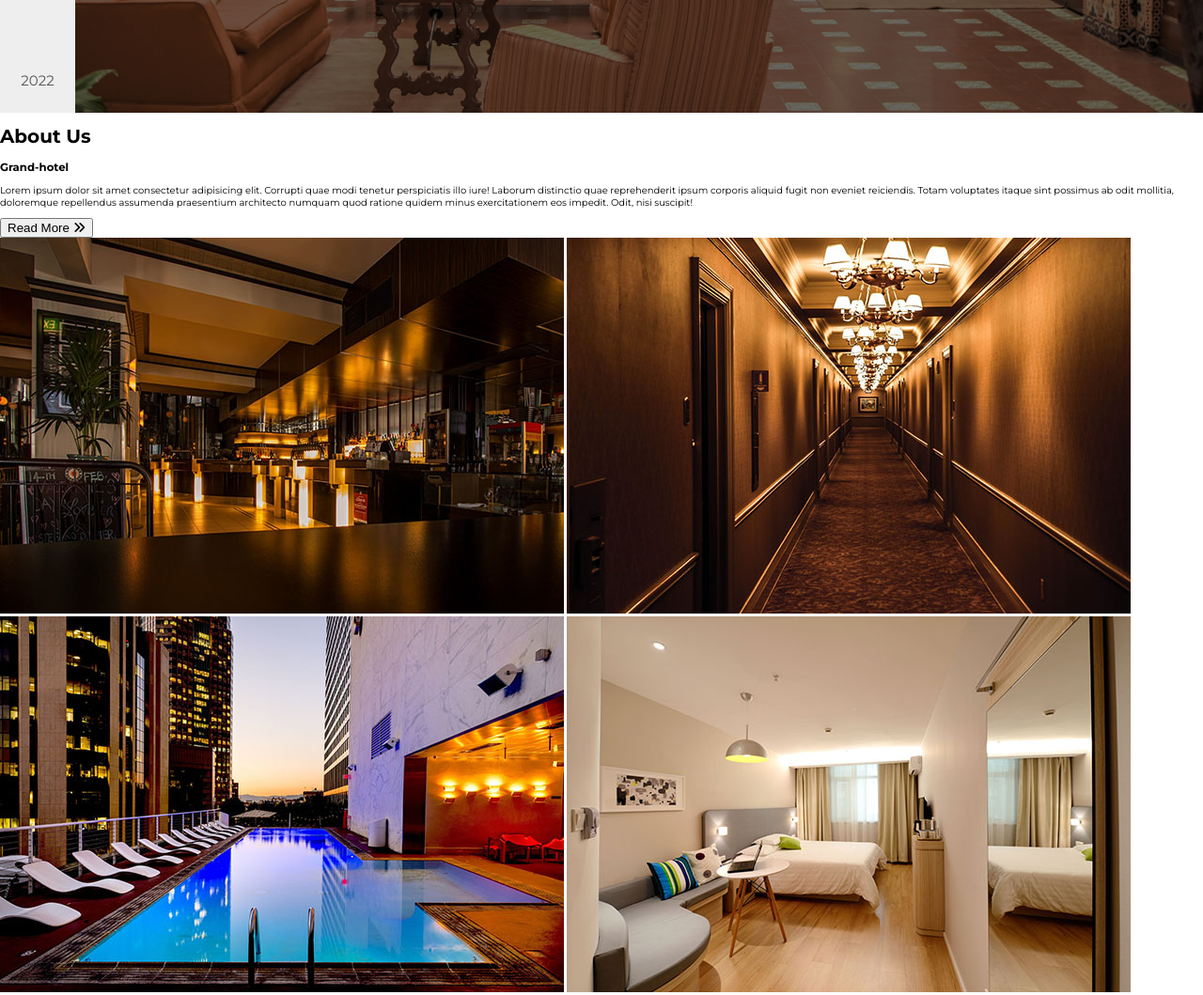
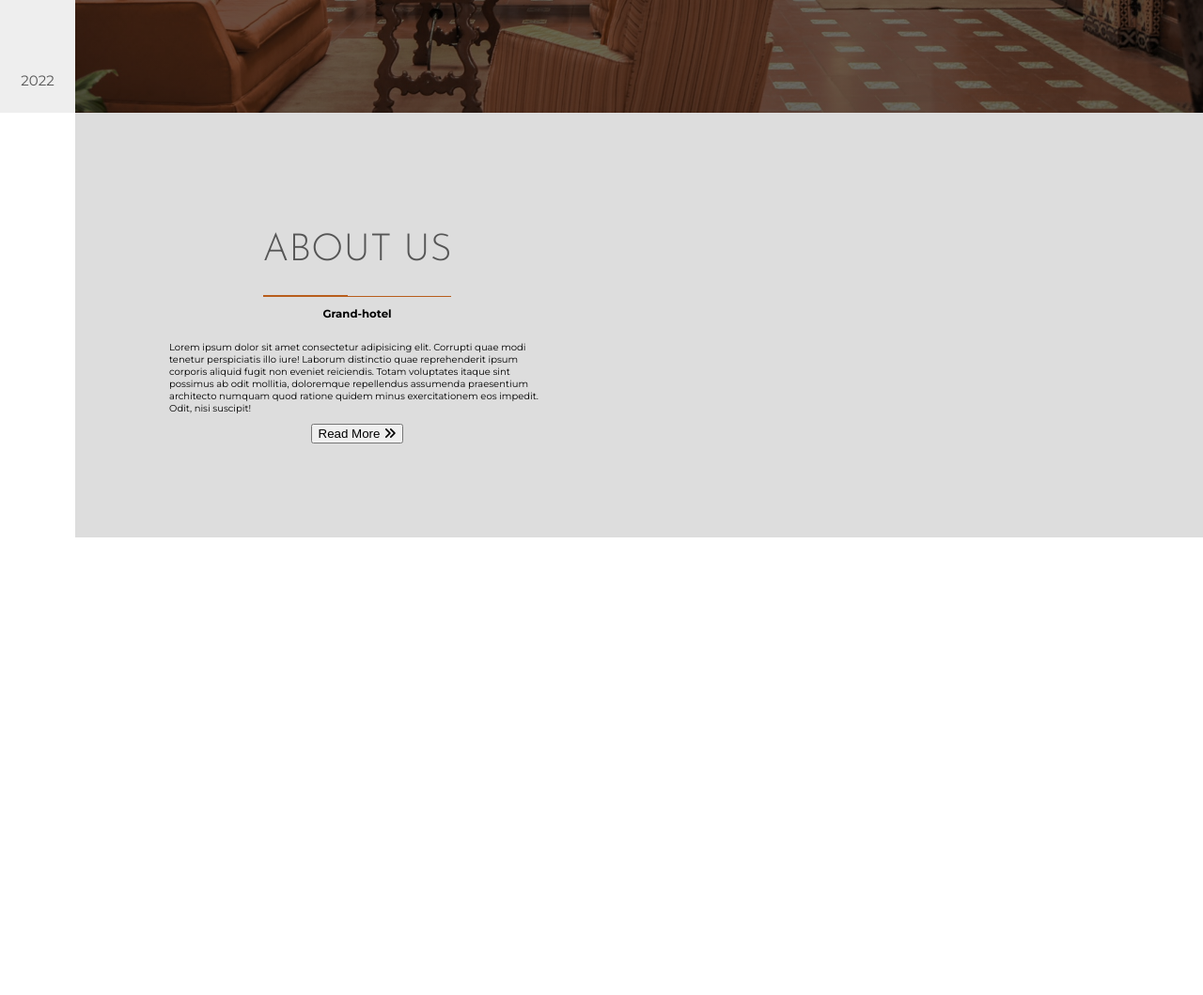
Before and after one commit to uzoezie/grand-hotel-project, a plain HTML site: page index.html in a window 1280 px wide. Shown: the part 680-1739 px from the top of the page at 94% size. After the commit the page ends 1252 px from the top, so only its background shows below. Drawn offline with Linux system fonts and the light colour scheme.

Commit message:
About Us Styling

```diff
--- a/index.html
+++ b/index.html
@@ -139,12 +139,12 @@
             </button>
         </div>
 
-        <div class="about-us-images">
+        <!-- <div class="about-us-images">
             <img src="image/about-us-img-1.jpeg" alt="" class="image image-1">
             <img src="image/about-us-img-2.jpeg" alt="" class="image image-2">
             <img src="image/about-us-img-3.jpeg" alt="" class="image image-3">
             <img src="image/about-us-img-4.jpeg" alt="" class="image image-4">
-        </div>
+        </div> -->
     </secttion>
 
 
--- a/style.css
+++ b/style.css
@@ -301,3 +301,45 @@ body {
     }
 }
 /* end of header */
+
+/* about us */
+.about-us {
+    margin-left: 8rem;
+    display: flex;
+    background-color: #ddd;
+}
+
+.about-us-content {
+    flex: 0 1 50%;
+    display: flex;
+    flex-direction: column;
+    justify-content: center;
+    align-items: center;
+    padding: 10rem;
+    box-sizing: border-box;
+}
+
+.about-us-heading {
+    font-family: 'Josefin Sans', sans-serif;
+    font-size: 4rem;
+    font-weight: 300;
+    text-transform: uppercase;
+    color: #555;
+}
+
+.big-underline {
+    width: 20rem;
+    height: .1rem;
+    background-color: #b85d1c;
+}
+
+.small-underline {
+    width: 9rem;
+    height: .1rem;
+    background-color: #b85d1c;
+}
+
+.about-us-images {
+    flex: 1 1;
+}
+/* end of about us */
```
